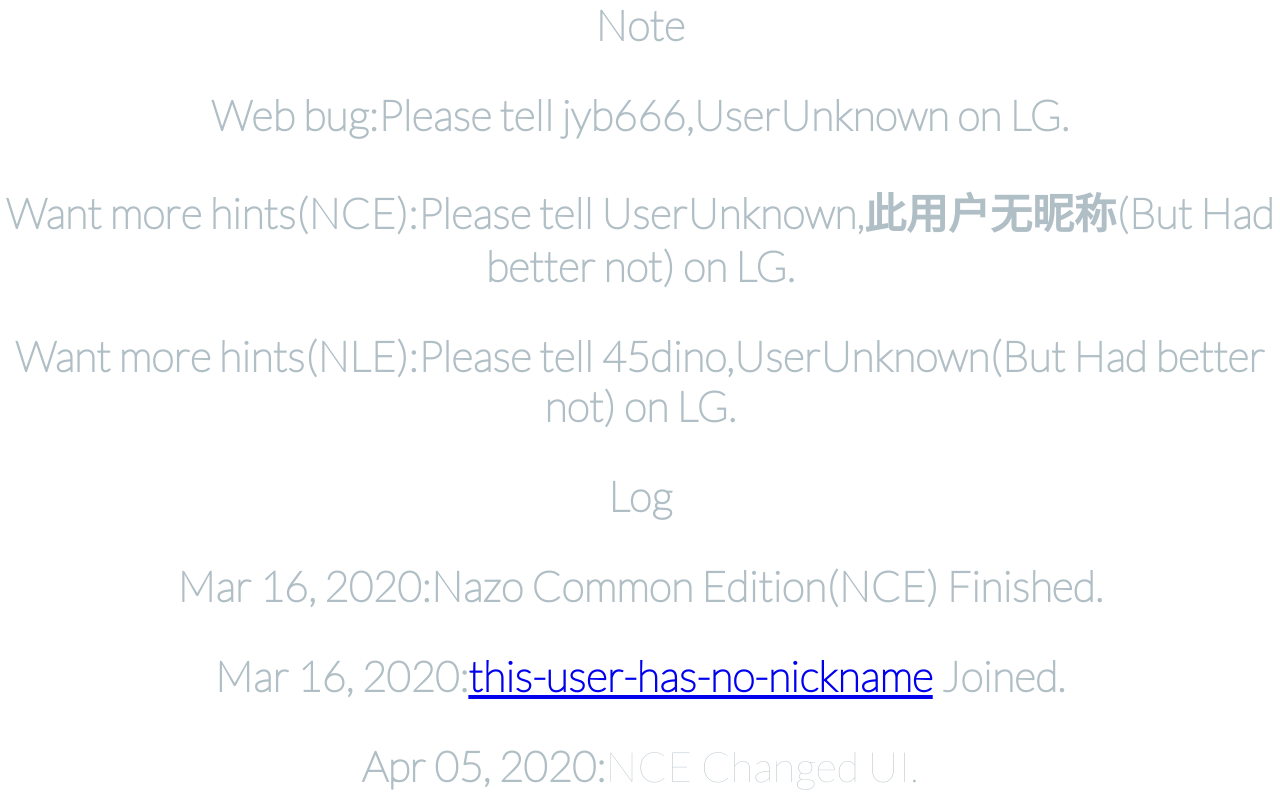
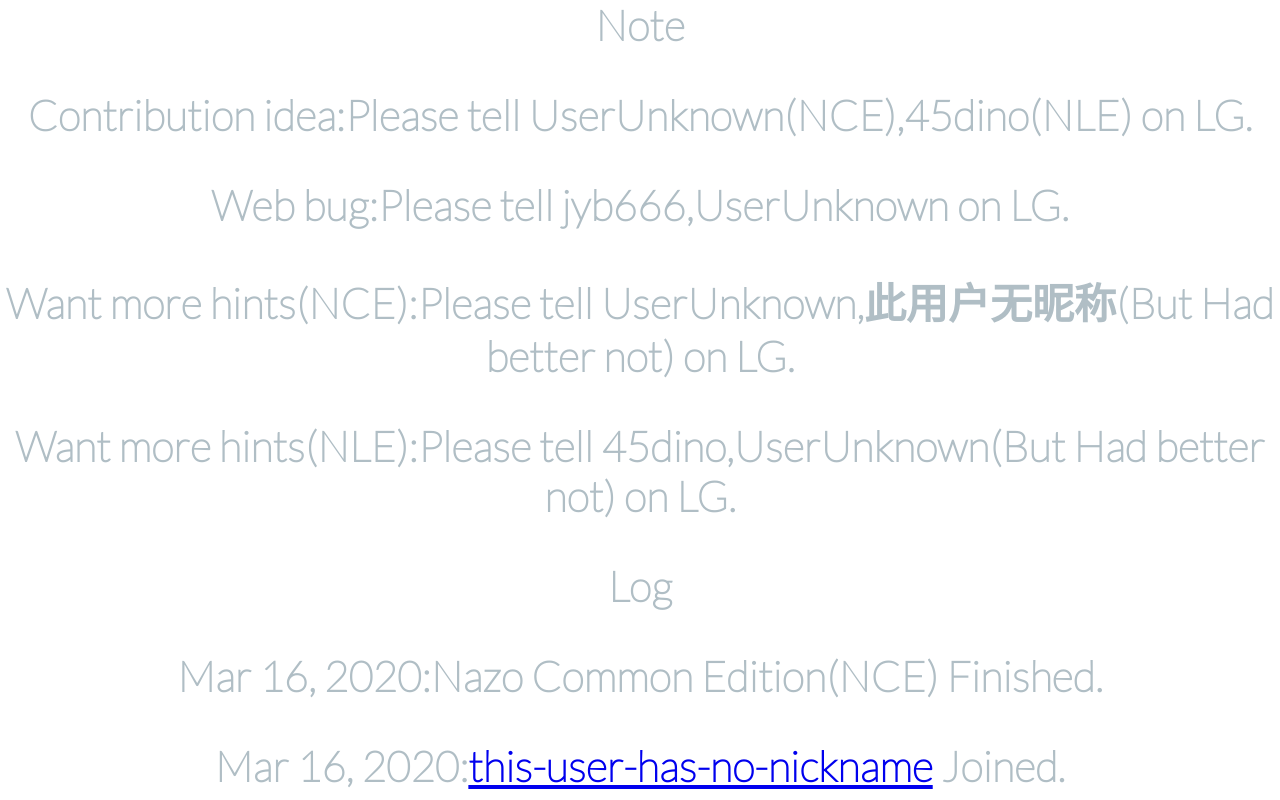
Before and after one commit to UJT-Team/ujt-team.github.io-old, a plain HTML site: page Log.html in a window 1280 px wide. Shown: the top 800 px of the page. Drawn offline with Linux system fonts and the light colour scheme.

Commit message:
Update Log.html

```diff
--- a/Log.html
+++ b/Log.html
@@ -40,6 +40,7 @@
 		<div class="container">
 			<div class="content">
         <div class="title"><strong>Note</strong></div>
+		<div class="title"><strong>Contribution idea:Please tell UserUnknown(NCE),45dino(NLE) on LG.</strong></div>
         <div class="title"><strong>Web bug:Please tell jyb666,UserUnknown on LG.</strong></div>
 				<div class="title"><strong>Want more hints(NCE):Please tell UserUnknown,此用户无昵称(But Had better not) on LG.</strong></div>
 				<div class="title"><strong>Want more hints(NLE):Please tell 45dino,UserUnknown(But Had better not) on LG.</strong></div>
```
